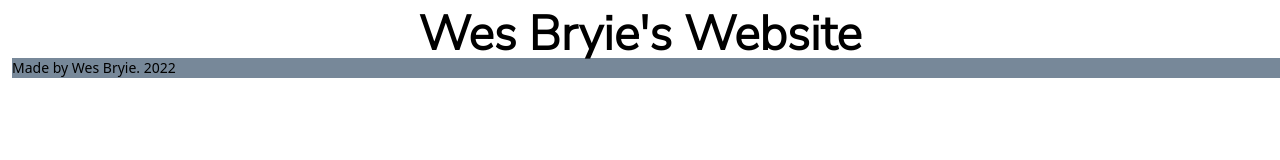
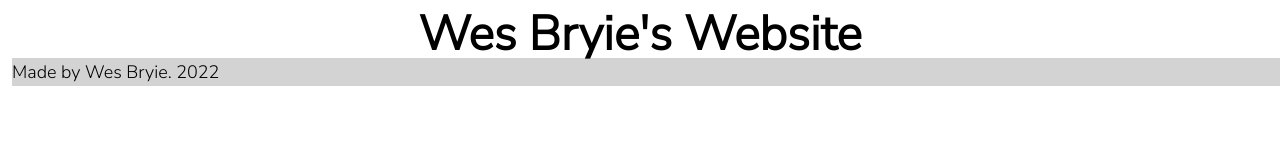
Before and after one commit to WesleyBryie/personal-site, a plain HTML site: page index.html in a window 1280 px wide. Drawn offline with nearby package versions, Linux system fonts and the light colour scheme.

Commit message:
change color, add font

```diff
--- a/index.html
+++ b/index.html
@@ -15,7 +15,7 @@
 <div id="middle">
 
 </div>
-<div id="footer" class="ml-3 text-sm">
+<div id="footer" class="ml-3 text-lg nunito">
     <p>Made by Wes Bryie. 2022</p>
 </div>
 </body>
--- a/styles.css
+++ b/styles.css
@@ -4,5 +4,5 @@
     font-family: 'Nunito Sans', sans-serif;
 }
 #footer {
-    background-color: lightslategray;
+    background-color: lightgray;
 }
```
